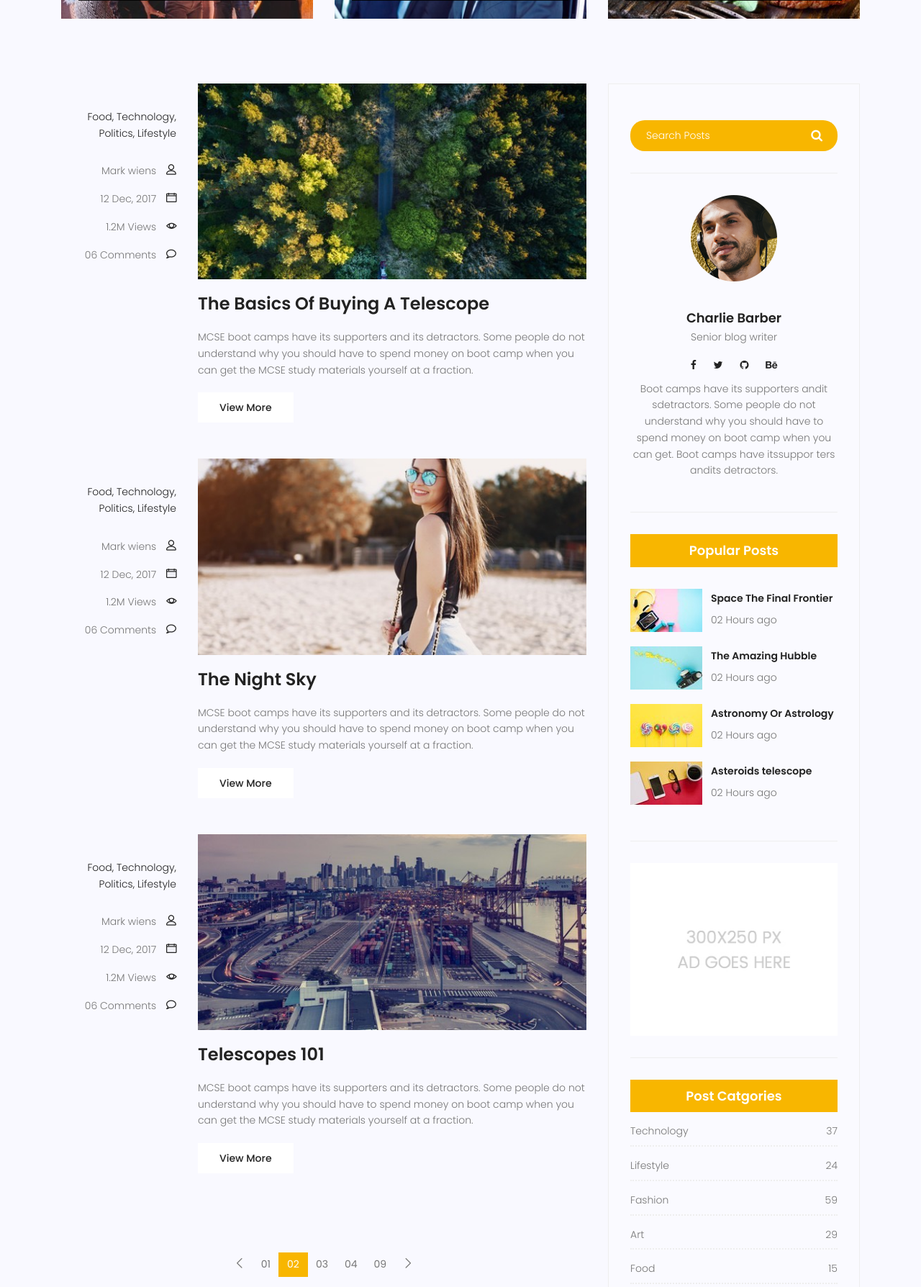
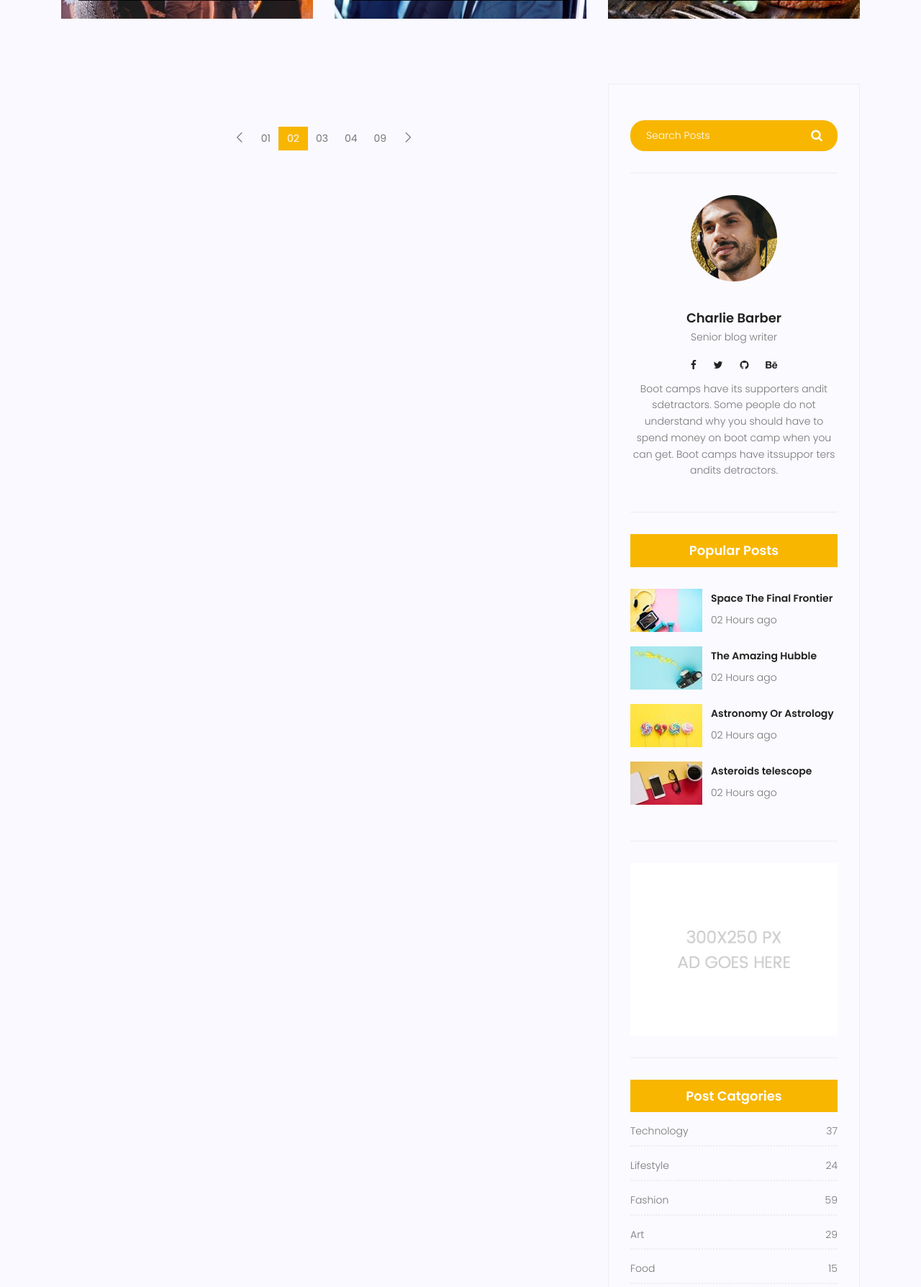
Before and after one commit to kiarashPvd/Book-Review, a Django app: template templates/blog/blog-home.html in a window 1280 px wide. Shown: the part 966-2754 px from the top of the page at 72% size. Run offline with Django 3.2, Linux system fonts and the light colour scheme; the template is opened without the code that fills it, so the values that code supplies are empty; some libraries are stand-ins or nearby versions.

Commit message:
update blog.html

```diff
--- a/templates/base.html
+++ b/templates/base.html
@@ -15,7 +15,7 @@
     <!-- meta character set -->
     <meta charset="UTF-8">
     <!-- Site Title -->
-    <title>kiarash</title>
+    <title>resume</title>
 
     <link href="https://fonts.googleapis.com/css?family=Poppins:100,200,400,300,500,600,700" rel="stylesheet">
         <!--
--- a/templates/blog/blog-home.html
+++ b/templates/blog/blog-home.html
@@ -99,7 +99,7 @@
 										<li><a href="#">Lifestyle</a></li>
 									</ul>
 									<div class="user-details row">
-										<p class="user-name col-lg-12 col-md-12 col-6"><a href="#">{{post.author}}</a> <span class="lnr lnr-user"></span></p>
+										<p class="user-name col-lg-12 col-md-12 col-6"><a href="#">{{post.author.get_full_name}}</a> <span class="lnr lnr-user"></span></p>
 										<p class="date col-lg-12 col-md-12 col-6"><a href="#">{{post.published_date}}</a> <span class="lnr lnr-calendar-full"></span></p>
 										<p class="view col-lg-12 col-md-12 col-6"><a href="#">{{post.counted_veiws}}</a> <span class="lnr lnr-eye"></span></p>
 										<p class="comments col-lg-12 col-md-12 col-6"><a href="#">06 Comments</a> <span class="lnr lnr-bubble"></span></p>
@@ -123,84 +123,7 @@
 								</div>
 							</div>
 							{%endfor%}
-							<div class="single-post row">
-								<div class="col-lg-3  col-md-3 meta-details">
-									<ul class="tags">
-										<li><a href="#">Food,</a></li>
-										<li><a href="#">Technology,</a></li>
-										<li><a href="#">Politics,</a></li>
-										<li><a href="#">Lifestyle</a></li>
-									</ul>
-									<div class="user-details row">
-										<p class="user-name col-lg-12 col-md-12 col-6"><a href="#">Mark wiens</a> <span class="lnr lnr-user"></span></p>
-										<p class="date col-lg-12 col-md-12 col-6"><a href="#">12 Dec, 2017</a> <span class="lnr lnr-calendar-full"></span></p>
-										<p class="view col-lg-12 col-md-12 col-6"><a href="#">1.2M Views</a> <span class="lnr lnr-eye"></span></p>
-										<p class="comments col-lg-12 col-md-12 col-6"><a href="#">06 Comments</a> <span class="lnr lnr-bubble"></span></p>
-									</div>
-								</div>
-								<div class="col-lg-9 col-md-9 ">
-									<div class="feature-img">
-										<img class="img-fluid" src={%static "img/blog/feature-img2.jpg"%} alt="">
-									</div>
-									<a class="posts-title" href="blog-single.html"><h3>The Basics Of Buying A Telescope</h3></a>
-									<p class="excert">
-										MCSE boot camps have its supporters and its detractors. Some people do not understand why you should have to spend money on boot camp when you can get the MCSE study materials yourself at a fraction.
-									</p>
-									<a href="blog-single.html" class="primary-btn">View More</a>
-								</div>
-							</div>
-							<div class="single-post row">
-								<div class="col-lg-3  col-md-3 meta-details">
-									<ul class="tags">
-										<li><a href="#">Food,</a></li>
-										<li><a href="#">Technology,</a></li>
-										<li><a href="#">Politics,</a></li>
-										<li><a href="#">Lifestyle</a></li>
-									</ul>
-									<div class="user-details row">
-										<p class="user-name col-lg-12 col-md-12 col-6"><a href="#">Mark wiens</a> <span class="lnr lnr-user"></span></p>
-										<p class="date col-lg-12 col-md-12 col-6"><a href="#">12 Dec, 2017</a> <span class="lnr lnr-calendar-full"></span></p>
-										<p class="view col-lg-12 col-md-12 col-6"><a href="#">1.2M Views</a> <span class="lnr lnr-eye"></span></p>
-										<p class="comments col-lg-12 col-md-12 col-6"><a href="#">06 Comments</a> <span class="lnr lnr-bubble"></span></p>
-									</div>
-								</div>
-								<div class="col-lg-9 col-md-9">
-									<div class="feature-img">
-										<img class="img-fluid" src="img/blog/feature-img4.jpg" alt="">
-									</div>
-									<a class="posts-title" href="blog-single.html"><h3>The Night Sky</h3></a>
-									<p class="excert">
-										MCSE boot camps have its supporters and its detractors. Some people do not understand why you should have to spend money on boot camp when you can get the MCSE study materials yourself at a fraction.
-									</p>
-									<a href="blog-single.html" class="primary-btn">View More</a>
-								</div>
-							</div>
-							<div class="single-post row">
-								<div class="col-lg-3 col-md-3 meta-details">
-									<ul class="tags">
-										<li><a href="#">Food,</a></li>
-										<li><a href="#">Technology,</a></li>
-										<li><a href="#">Politics,</a></li>
-										<li><a href="#">Lifestyle</a></li>
-									</ul>
-									<div class="user-details row">
-										<p class="user-name col-lg-12 col-md-12 col-6"><a href="#">Mark wiens</a> <span class="lnr lnr-user"></span></p>
-										<p class="date col-lg-12 col-md-12 col-6"><a href="#">12 Dec, 2017</a> <span class="lnr lnr-calendar-full"></span></p>
-										<p class="view col-lg-12 col-md-12 col-6"><a href="#">1.2M Views</a> <span class="lnr lnr-eye"></span></p>
-										<p class="comments col-lg-12 col-md-12 col-6"><a href="#">06 Comments</a> <span class="lnr lnr-bubble"></span></p>
-									</div>
-								</div>
-								<div class="col-lg-9 col-md-9">
-									<div class="feature-img">
-										<img class="img-fluid" src="img/blog/feature-img5.jpg" alt="">
-									</div>
-									<a class="posts-title" href="blog-single.html"><h3>Telescopes 101</h3></a>
-									<p class="excert">
-										MCSE boot camps have its supporters and its detractors. Some people do not understand why you should have to spend money on boot camp when you can get the MCSE study materials yourself at a fraction.
-									</p>
-									<a href="blog-single.html" class="primary-btn">View More</a>
-								</div>
-							</div>
+
 		                    <nav class="blog-pagination justify-content-center d-flex">
 		                        <ul class="pagination">
 		                            <li class="page-item">
```
